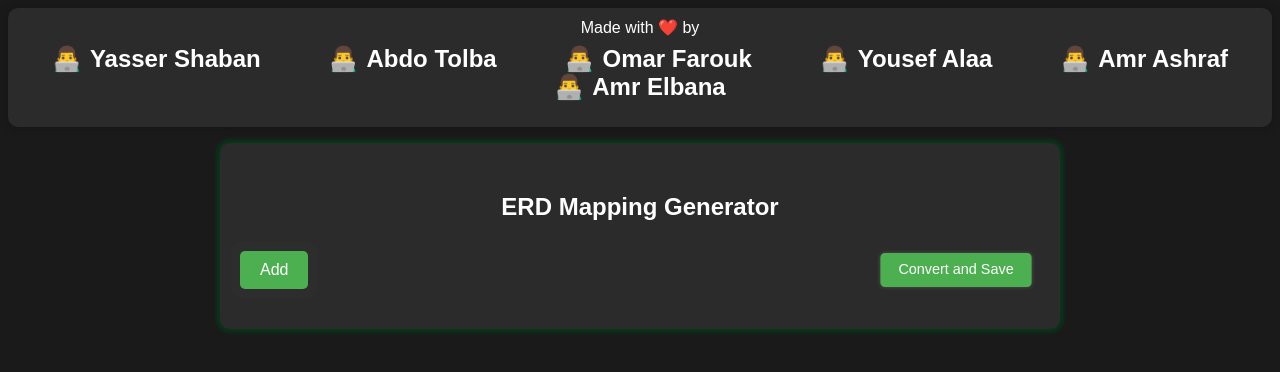
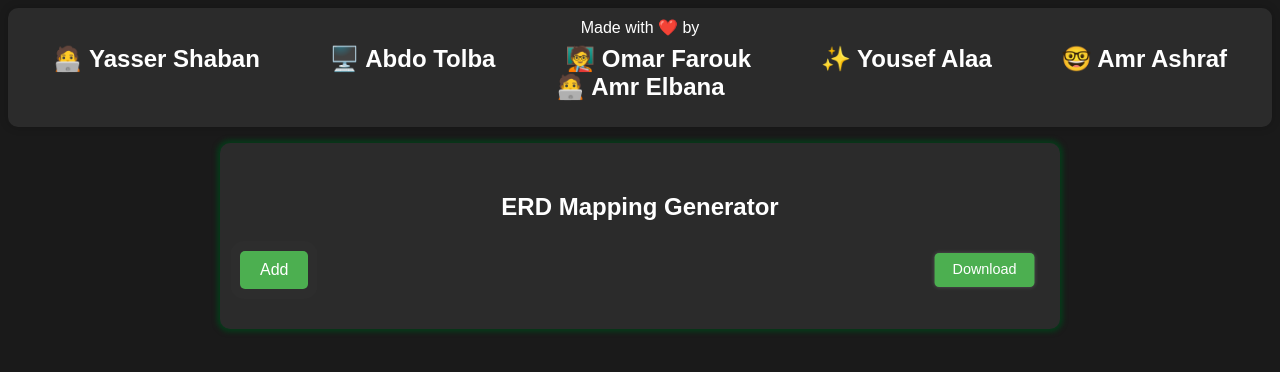
Before and after one commit to NightMare489/ERDmapping, a Flask app: page / in a window 1280 px wide. Shown: the top 372 px of the page. Run offline with Flask 3, Linux system fonts and the light colour scheme.

Commit message:
download* and emojies

```diff
--- a/templates/form.html
+++ b/templates/form.html
@@ -237,10 +237,7 @@
 
 
 
-        .names ul li::before{
-            content: "👨‍💻";
-            margin-right: .5rem;
-        }
+
 
 
 
@@ -251,12 +248,12 @@
     <div class="names">
         Made with ❤️ by
         <ul>
-            <li>Yasser Shaban</li>
-            <li>Abdo Tolba </li>
-            <li>Omar Farouk</li>
-            <li>Yousef Alaa</li>
-            <li>Amr Ashraf</li>
-            <li>Amr Elbana</li>
+            <li>🧑‍💻 Yasser Shaban</li>
+            <li>🖥️ Abdo Tolba </li>
+            <li>🧑‍🏫 Omar Farouk</li>
+            <li>✨ Yousef Alaa</li>
+            <li>🤓 Amr Ashraf</li>
+            <li>🧑‍💻 Amr Elbana</li>
         </ul>
     </div>
     <div class="container">
@@ -271,7 +268,7 @@
                 </div>
 
                 <div class="text-center">
-                    <input type="submit" value="Convert and Save">
+                    <input type="submit" value="Download">
                 </div>
             </div>
             <div id="input-group-container">
```
